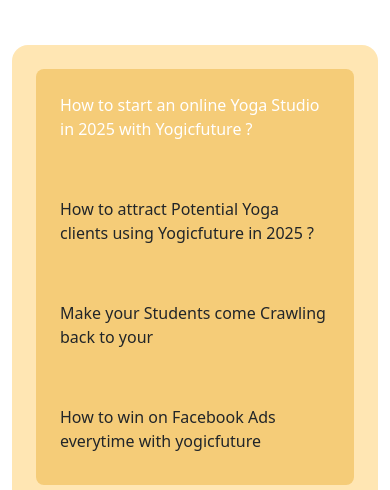
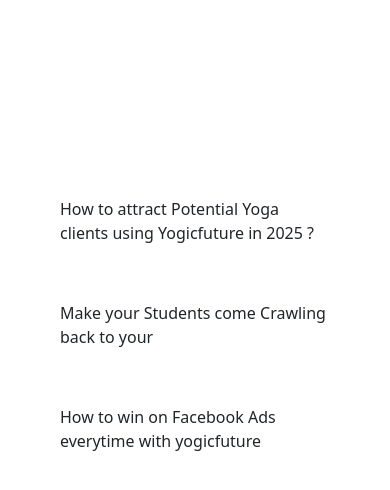
Before and after one commit to rhitwik-dg/yogicfuture, a plain HTML site: page index.html in a window 390 px wide. Shown: the part 10201-10691 px from the top of the page. Drawn offline with nearby package versions, Linux system fonts and the light colour scheme.

Commit message:
Update yogic.css

```diff
--- a/yogic.css
+++ b/yogic.css
@@ -856,27 +856,6 @@ section {
             background: #816838;
         }
 
-        .bg-custom-yellow {
-            background-color: #ffe6b3;
-        }
-
-        .bg-custom-darker-yellow {
-            background-color: #f5cc78;
-        }
-
-        .bg-custom-btn {
-            background-color: #E5B94E;
-        }
-
-        .bg-custom-btn:hover {
-            background-color: #d3a93d;
-        }
-
-        .playlist-scroll {
-            height: 400px;
-            overflow-y: auto;
-        }
-
     ------------------------------------------------------------------------
 
 
```
